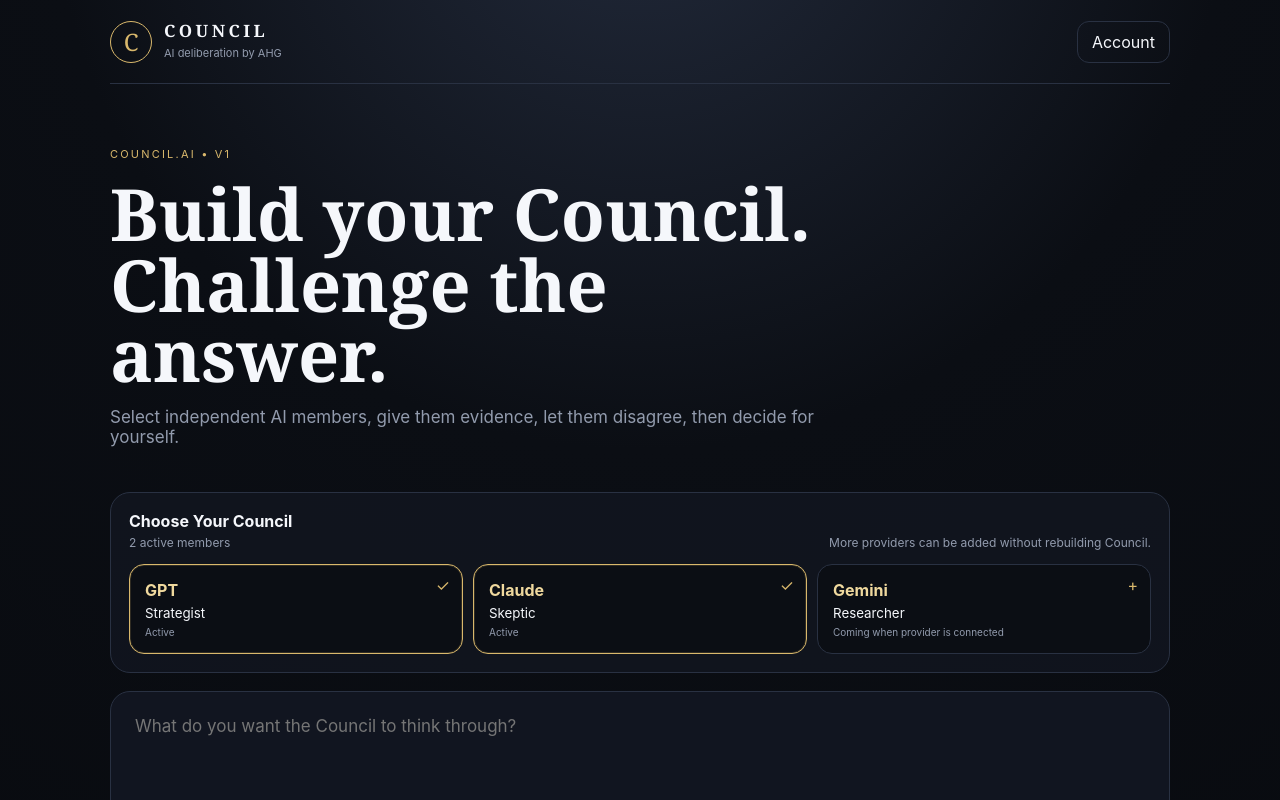
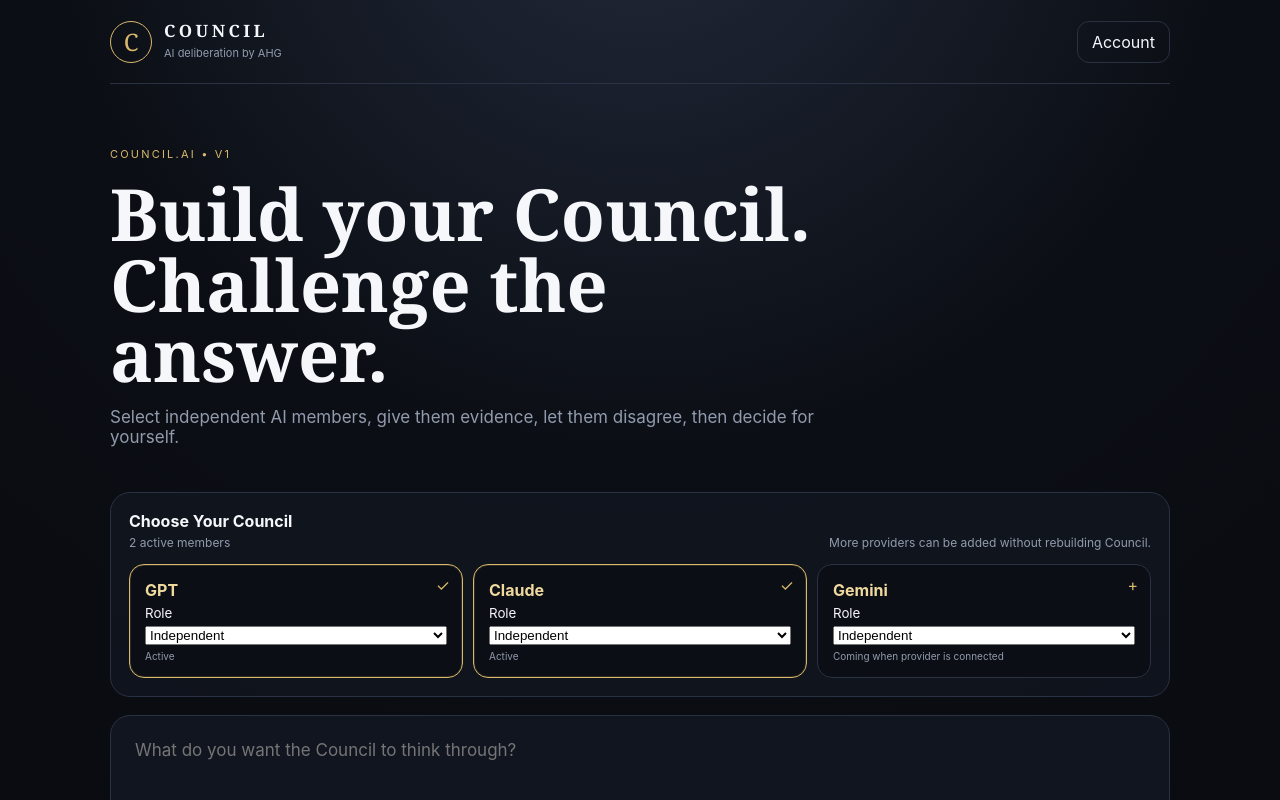
Before and after one commit to kljonesjr215/council-ai, a Next.js app: page / in a window 1280 px wide. Shown: the top 800 px of the page. Built offline with nearby package versions, Linux system fonts and the light colour scheme.

Commit message:
Add selectable Council member roles

```diff
--- a/app/page.tsx
+++ b/app/page.tsx
@@ -4,14 +4,15 @@ type Mode="ask"|"challenge-member"|"challenge-council"|"final";
 type Member={id:string;provider:"openai"|"anthropic"|"google"|"custom";label:string;model:string;enabled:boolean;role?:string};
 type Response={member:Member;text:string;ok:boolean};
 const initial:Member[]=[
- {id:"gpt",provider:"openai",label:"GPT",model:"gpt-5.6-luna",enabled:true,role:"Strategist"},
- {id:"claude",provider:"anthropic",label:"Claude",model:"claude-sonnet-5-5",enabled:true,role:"Skeptic"},
- {id:"gemini",provider:"google",label:"Gemini",model:"gemini",enabled:false,role:"Researcher"}
+ {id:"gpt",provider:"openai",label:"GPT",model:"gpt-5.6-luna",enabled:true,role:"Independent"},
+ {id:"claude",provider:"anthropic",label:"Claude",model:"claude-sonnet-5-5",enabled:true,role:"Independent"},
+ {id:"gemini",provider:"google",label:"Gemini",model:"gemini",enabled:false,role:"Independent"}
 ];
 export default function Home(){
  const [prompt,setPrompt]=useState("");const [members,setMembers]=useState(initial);const [responses,setResponses]=useState<Response[]>([]);const [loading,setLoading]=useState(false);const [status,setStatus]=useState("Council ready");const [conversationId,setConversationId]=useState<string>();const [attachments,setAttachments]=useState<File[]>([]);const fileRef=useRef<HTMLInputElement>(null);
  const active=useMemo(()=>members.filter(m=>m.enabled),[members]);
  function toggle(id:string){setMembers(x=>x.map(m=>m.id===id?{...m,enabled:!m.enabled}:m))}
+ function setRole(id:string,role:string){setMembers(x=>x.map(m=>m.id===id?{...m,role}:m))}
  async function uploadSelected(){if(!attachments.length)return;const form=new FormData();attachments.forEach(f=>form.append("files",f));const r=await fetch("/api/assets",{method:"POST",body:form});const d=await r.json();if(!r.ok)throw new Error(d.error||"Upload failed");return d.assets}
  async function run(mode:Mode,targetMemberId?:string){
   if(!prompt.trim()&&mode==="ask")return;setLoading(true);setStatus(mode==="final"?"Preparing final round...":"Council is deliberating...");
@@ -21,7 +22,7 @@ export default function Home(){
  return <main>
   <header><div className="brand"><span className="mark">C</span><div><h1>COUNCIL</h1><p>AI deliberation by AHG</p></div></div><a className="memory" href="/login">Account</a></header>
   <section className="hero"><span className="eyebrow">COUNCIL.AI • V1</span><h2>Build your Council. Challenge the answer.</h2><p>Select independent AI members, give them evidence, let them disagree, then decide for yourself.</p></section>
-  <section className="roster"><div className="sectionHead"><div><b>Choose Your Council</b><span>{active.length} active member{active.length===1?"":"s"}</span></div><small>More providers can be added without rebuilding Council.</small></div><div className="memberGrid">{members.map(m=><button key={m.id} className={"memberCard "+(m.enabled?"selected":"")} onClick={()=>toggle(m.id)}><span className="memberCheck">{m.enabled?"✓":"+"}</span><b>{m.label}</b><small>{m.role}</small><em>{m.provider==="google"?"Coming when provider is connected":m.enabled?"Active":"Tap to add"}</em></button>)}</div></section>
+  <section className="roster"><div className="sectionHead"><div><b>Choose Your Council</b><span>{active.length} active member{active.length===1?"":"s"}</span></div><small>More providers can be added without rebuilding Council.</small></div><div className="memberGrid">{members.map(m=><button key={m.id} className={"memberCard "+(m.enabled?"selected":"")} onClick={()=>toggle(m.id)}><span className="memberCheck">{m.enabled?"✓":"+"}</span><b>{m.label}</b><small>Role</small><select value={m.role||"Independent"} onClick={e=>e.stopPropagation()} onChange={e=>{e.stopPropagation();setRole(m.id,e.target.value)}}><option>Independent</option><option>Strategist</option><option>Skeptic</option><option>Researcher</option><option>Financial Analyst</option><option>Creative</option><option>Devil's Advocate</option></select><em>{m.provider==="google"?"Coming when provider is connected":m.enabled?"Active":"Tap to add"}</em></button>)}</div></section>
   <section className="composer"><textarea value={prompt} onChange={e=>setPrompt(e.target.value)} placeholder="What do you want the Council to think through?"/><input ref={fileRef} hidden multiple type="file" accept="image/*,audio/*,video/*,.pdf,.doc,.docx,.txt" onChange={e=>setAttachments(Array.from(e.target.files||[]))}/><div className="media"><button onClick={()=>fileRef.current?.click()}>+ Photo / File</button><button onClick={()=>fileRef.current?.click()}>Voice</button><button onClick={()=>fileRef.current?.click()}>Video</button>{attachments.length>0&&<span className="attachmentCount">{attachments.length} selected</span>}</div><button className="primary" disabled={loading||active.length<1} onClick={()=>run("ask")}>{loading?"Thinking...":"Ask "+active.length+" Council Member"+(active.length===1?"":"s")}</button></section>
   <div className="status">{status}</div>
   <section className="answers dynamic">{active.map(m=>{const r=responses.find(x=>x.member.id===m.id);return <article key={m.id}><div className="model"><b>{m.label}</b><span>{m.role||"Independent view"}</span></div><div className="answer">{r?.text||m.label+"'s position will appear here."}</div><button disabled={!r||loading} onClick={()=>run("challenge-member",m.id)}>Challenge {m.label}</button></article>})}</section>
```
